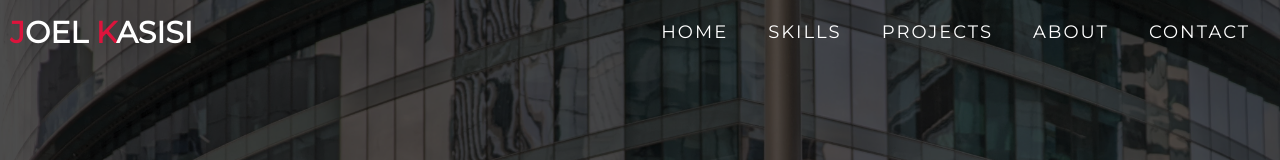
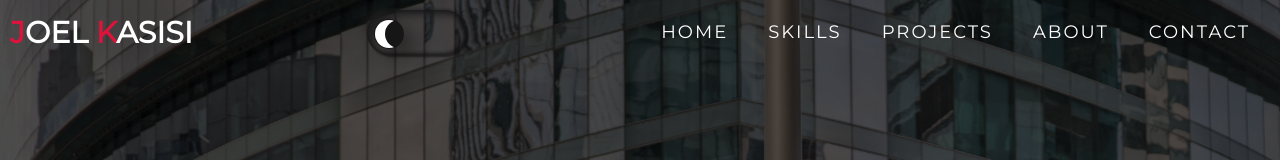
Before and after one commit to Jojo10x/Joel-kasisi, a React (Vite) app: page / in a window 1280 px wide. Shown: the top 160 px of the page. Built offline with nearby package versions, Linux system fonts and the light colour scheme; a web font is replaced by a local one.

Commit message:
light/dark mode

```diff
--- a/src/App.css
+++ b/src/App.css
@@ -912,3 +912,80 @@ height: 100%;
 
 
 /* Spinner */
+
+.toggle-container {
+  width: 100px;
+  height: 45px;
+  margin: auto;
+  display: flex;
+  border-radius: 25px;
+  padding: 2px;
+  box-shadow: 2px 2px 2px rgba(16, 16, 16, 0.667), 0px -2px 2px rgba(32, 32, 32, 0.453), -1px -1px 4px rgb(17, 17, 17) inset, 4px 4px 8px rgb(26, 26, 26) inset;
+  transition: background-color 0.5s, box-shadow 0.5s;
+}
+.toggle-container:hover{
+  transform: scale(1.1);
+}
+
+.toggle-border {
+  width: 100px;
+  height: 45px;
+  background-color: transparent;
+  /* box-shadow: 1px 1px 2px rgb(23, 23, 23) inset, -1px -3px 2px rgb(25, 25, 25) inset; */
+  border-radius: 25px;
+  margin: auto;
+  display: flex;
+  transition: background-color 0.5s, box-shadow 0.5s;
+}
+
+.toggle {
+  margin: auto;
+  margin-left: 5px;
+  width: 30px;
+  height: 30px;
+  background-color: rgb(23, 23, 23);
+  border: 1px solid rgba(28, 28, 28, 0);
+  box-shadow: 2px 2px 3px rgba(0, 0, 0, 0.312), -2px -2px 2px rgba(30, 30, 30, 0.696), 8px -1px 1px rgb(255, 255, 255) inset, -1px 1px 2px rgba(23, 23, 23, 0.986) inset;
+  border-radius: 50%;
+  transition: box-shadow 1s;
+}
+
+
+.toggle:hover
+{
+    cursor: pointer;
+
+}
+@keyframes roll
+{
+    100%
+    {
+        transform: translateX(55px) rotate(360deg);
+    }
+}
+@keyframes rollback
+{
+    0%
+    {
+        transform: translateX(55px) rotate(360deg);
+    }
+    100%
+    {
+        transform: translateX(0px) rotate(0deg);
+    }
+}
+
+/* .btn_container{
+  margin:  20px 0;
+} */
+/* Light Mode */
+body {
+  background-color: #ffffff;
+  color: #000000;
+}
+
+/* Dark Mode */
+.dark-mode {
+  background-color: #333333;
+  color: #ffffff;
+}
--- a/src/App.tsx
+++ b/src/App.tsx
@@ -5,6 +5,7 @@ import GitLogo from "./assets/icons8-git-48.png"
 import JoMoscow from "./assets/PXL_20220330_092544474_Original.jpeg"
 import RotatingText from './RotatingText';
 import GitHUb from './assets/github-mark/github-mark.svg'
+import ToggleButton from './ToggleButton';
 // import ProgIMG from "./assets/louis-charavner-programming.jpg"
 
 
@@ -104,6 +105,10 @@ const App: React.FC = () => {
                   <span>J</span>oel <span>K</span>asisi
                 </h1>
               </a>
+            </div>
+            <div className='btn_container'>
+             <ToggleButton/>
+
             </div>
             <div className="nav-list">
               <div className="hamburger">
--- /dev/null
+++ b/src/ToggleButton.tsx
@@ -0,0 +1,57 @@
+import React, { useState } from 'react';
+import './App.css'
+
+interface ToggleButtonProps {
+}
+
+const ToggleButton: React.FC<ToggleButtonProps> = () => {
+  const [isOn, setIsOn] = useState(false);
+  const [isDarkMode, setIsDarkMode] = useState(false);
+
+  const handleClick = (): void => {
+    setIsOn(!isOn);
+    toggleMode();
+  };
+  const toggleMode = () => {
+    setIsDarkMode(!isDarkMode);
+    if (isDarkMode) {
+      document.body.classList.remove('dark-mode');
+    } else {
+      document.body.classList.add('dark-mode');
+    }
+  };
+
+  const getBoxShadow = (): string => {
+    return isOn
+      ? '5px 5px 500px rgb(255, 255, 0) inset, 0.5px 0.5px 50px yellow'
+      : '10px 10px 15px rgba(0, 0, 0, 0.312), -10px -10px 10px rgba(30, 30, 30, 0.696), 10px 0px  rgb(255, 255, 255) inset, -2px 5px 10px rgba(23, 23, 23, 0.986) inset';
+  };
+
+  const getBorderColor = (): string => {
+    return isOn ? '1px solid rgb(255, 255, 255)' : '1px solid rgba(28, 28, 28, 0)';
+  };
+
+  const getBackgroundColor = (): string => {
+    return isOn ? 'orange' : 'rgb(23, 23, 23)';
+  };
+
+  return (
+    <div className="toggle-container" id="container">
+      <div className="toggle-border" id="border">
+        <div
+          className="toggle"
+          id="toggle"
+          style={{
+            boxShadow: getBoxShadow(),
+            border: getBorderColor(),
+            backgroundColor: getBackgroundColor(),
+            animation: isOn ? 'roll 1.5s forwards' : 'rollback 1.5s forwards',
+          }}
+          onClick={handleClick}
+        />
+      </div>
+    </div>
+  );
+};
+
+export default ToggleButton;
```
Also changed, not shown: src/toggle.module.css (added).
